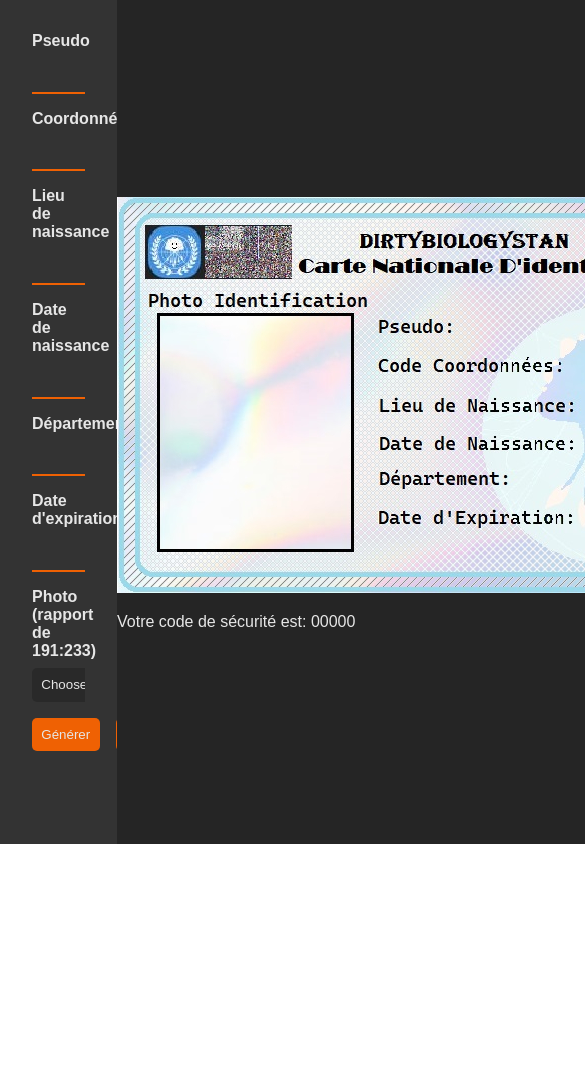
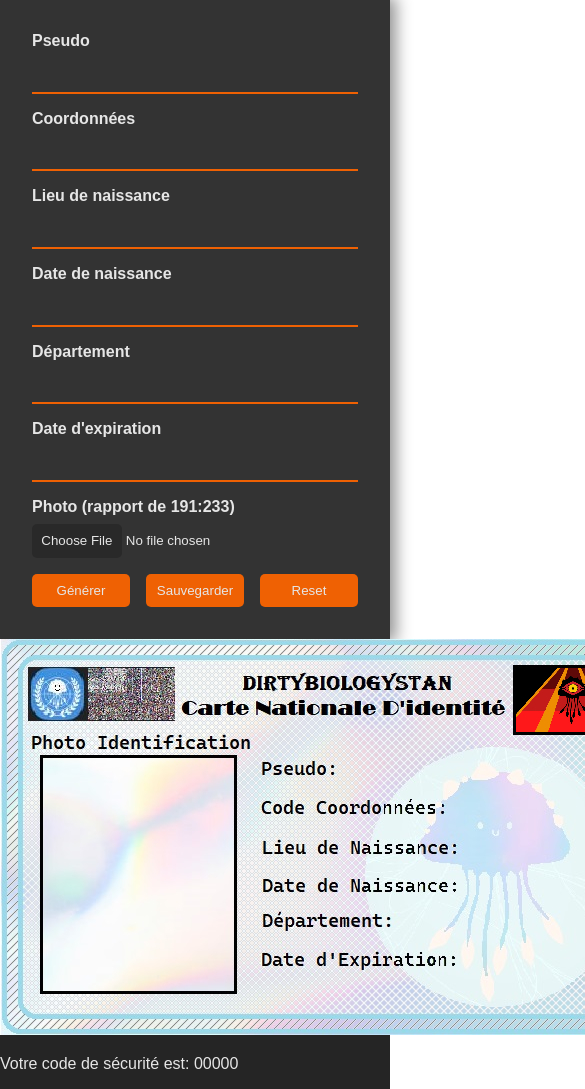
Before and after one commit to victorbnl/lavonic-card-generator, a plain HTML site: page index.html in a window 390 px wide. Shown: the top 1089 px of the page, 585 px wide, since content can reach past the window. Before the commit the page ends 844 px from the top, so only its background shows below. Drawn offline with Linux system fonts and the light colour scheme.

Commit message:
A bit of responsivity

```diff
--- a/css/style.css
+++ b/css/style.css
@@ -21,6 +21,13 @@ body {
     color: var(--clr-fg);
 }
 
+@media (max-width: 900px) {
+    body {
+        display: flex;
+        flex-direction: column;
+    }
+}
+
 .sidebar {
     padding: 2em;
     box-shadow: 3px 0px 15px 3px rgba(0,0,0,0.43);
```
